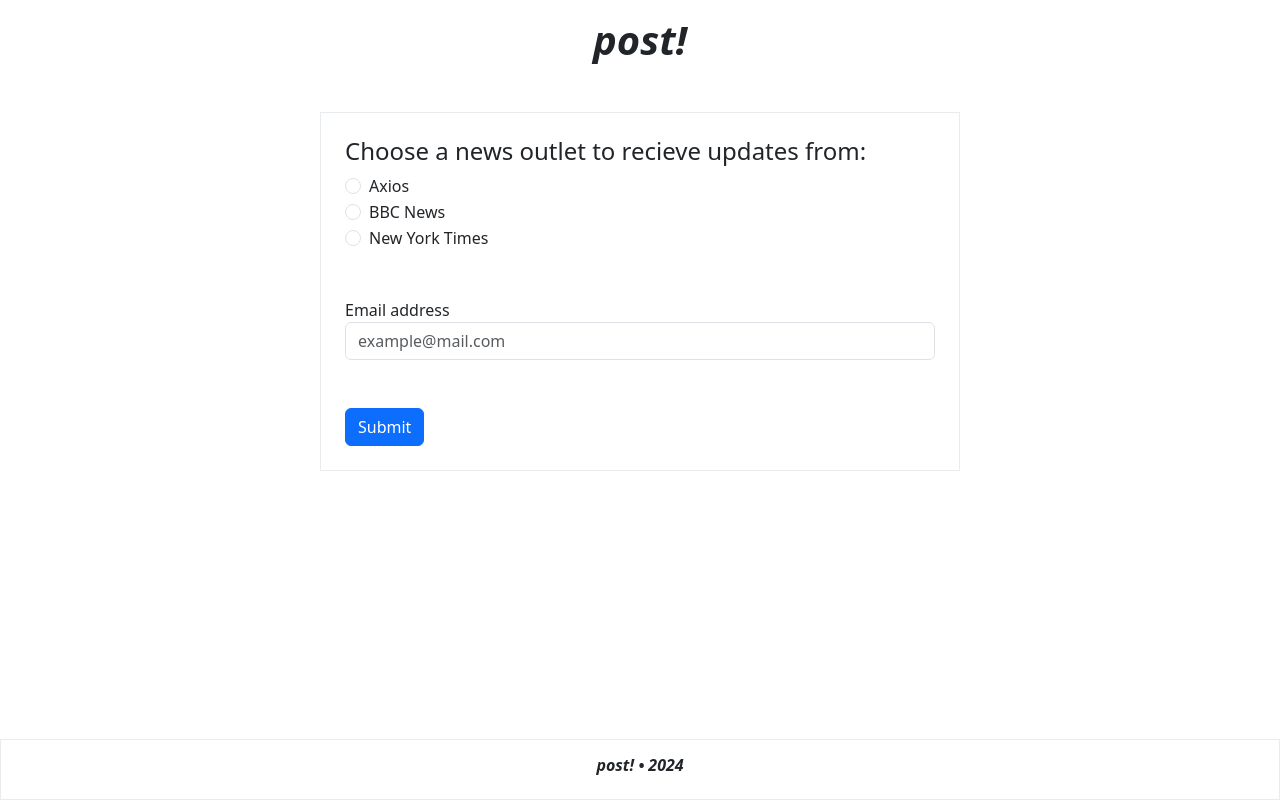
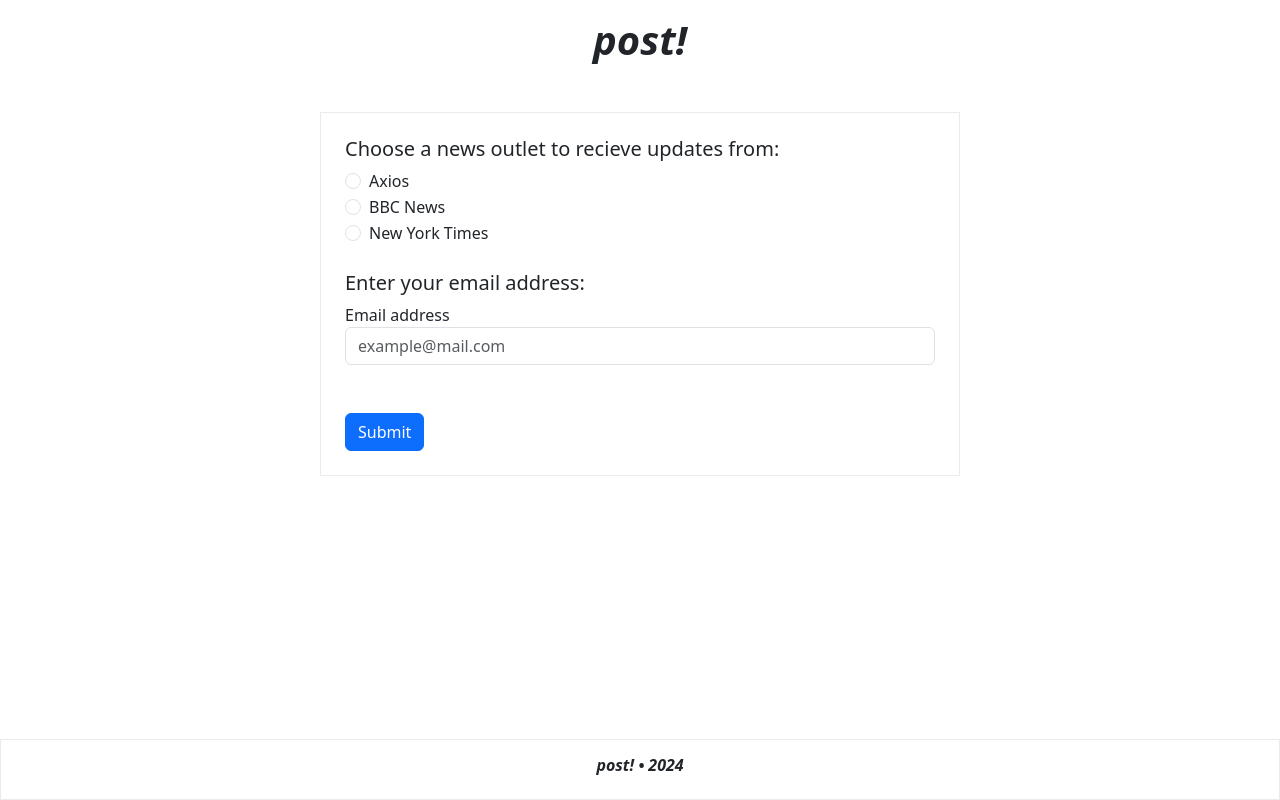
Before and after one commit to bchan9803/post, a React (Vite) app: page / in a window 1280 px wide. Built offline with nearby package versions, Linux system fonts and the light colour scheme.

Commit message:
Implemented form and integrated it with the Nodemailer API

```diff
--- a/src/components/EmailInputField.tsx
+++ /dev/null
@@ -1,21 +0,0 @@
-import { useState } from "react"
-
-const EmailInputField = () => {
-  const [email, setEmail] = useState("")
-
-  return (
-    <section className='mb-5'>
-      <label htmlFor="email-input-field">Email address</label>
-      <input
-        type="email"
-        className='form-control'
-        id='email-input-field'
-        placeholder='example@mail.com'
-        value={email}
-        onChange={(e) => setEmail(e.target.value)}
-      />
-    </section>
-  )
-}
-
-export default EmailInputField
--- a/src/components/NewsForm.tsx
+++ b/src/components/NewsForm.tsx
@@ -1,14 +1,107 @@
-const handleSubmit = () => {
-  alert('hi')
-}
+import { useState } from 'react'
 
-const NewsForm = ({ children }) => {
+const NewsForm = () => {
+  const [newsOutlet, setNewsOutlet] = useState('')
+  const [email, setEmail] = useState('')
+
+  const NewsOption = (props) => {
+    return (
+      <div className="form-check">
+        <input
+          type="radio"
+          className="form-check-input"
+          name='news-outlet'
+          id={props.newsOptionID}
+          value={props.newsOptionVal}
+          checked={props.isChecked}
+          onChange={(e) => setNewsOutlet(e.target.value)}
+        />
+        <label htmlFor={props.newsOptionID} className="form-check-label">{props.newsOptionLabel}</label>
+      </div>
+    )
+  }
+
+  const handleSubmit =  (e: Event) => {
+    // sends email details to nodemailer api in '/src/services/nodemailer api/ app.js'
+
+    // Plan
+    // 1. get form to submit by sending POST request to nodemailer api
+    // 2. then, add useState to append val to emailRecipient, emailSubject, emailText
+
+
+    console.log('handle submit triggered');
+    e.preventDefault()            // prevents page reloading
+
+    const testRecipient = email
+    const testSubject = newsOutlet
+    const text = 'Eiusmod laboris incididunt id incididunt consectetur ea veniam anim irure sint laboris quis.'
+
+    fetch("http://localhost:3000/api/email", {
+      method: "POST",
+      body: JSON.stringify({
+        emailRecipient: testRecipient,
+        emailSubject: testSubject,
+        emailText: text,
+      }),
+      headers: {
+        "Content-type": "application/json; charset=UTF-8"
+      }
+    })
+    .then((response) => response.json())
+    .then((json) => console.log(json));
+
+    // document.querySelector('.alert').style.display = 'block'
+  }
+
   return (
     <form
-      onSubmit={handleSubmit}
+      onSubmit ={handleSubmit}
       className=' border border-light-subtle my-0 mx-auto p-4 w-50'
     >
-      {children}
+      <h3 className='fs-5'>Choose a news outlet to recieve updates from: </h3>
+      {/* news outlet input field */}
+      {/* Axios */}
+      <NewsOption
+        newsOptionID='axios'
+        newsOptionLabel='Axios'
+        newsOptionVal='axios'
+        isChecked={newsOutlet === 'axios'}
+      />
+      {/* BBC News */}
+      <NewsOption
+        newsOptionID='bbc'
+        newsOptionLabel='BBC News'
+        newsOptionVal='bbc'
+        isChecked={newsOutlet === 'bbc'}
+      />
+      {/* New York Times */}
+      <NewsOption
+        newsOptionID='nyt'
+        newsOptionLabel='New York Times'
+        newsOptionVal='nyt'
+        isChecked={newsOutlet === 'nyt'}
+      />
+
+      <br />
+
+      <h3 className='fs-5'>Enter your email address:</h3>
+      {/* email input field */}
+      <section className='mb-5'>
+        <label htmlFor="email-input-field">Email address</label>
+        <input
+          type="email"
+          className='form-control'
+          id='email-input-field'
+          placeholder='example@mail.com'
+          value={email}
+          onChange={(e) => setEmail(e.target.value)}
+        />
+      </section>
+
+      {/* submit btn */}
+      <button type='submit' className='btn btn-primary'>
+        Submit
+      </button>
     </form>
   )
 }
--- a/src/components/NewsOutletInputField.tsx
+++ /dev/null
@@ -1,47 +0,0 @@
-// import { useState } from "react";
-
-const NewsOption = (props) => {
-  // const [newsOutlet, setNewsOutlet] = useState("")
-
-  return (
-    <div className="form-check">
-      <input
-        type="radio"
-        className="form-check-input"
-        name='news-outlet'
-        id={props.newsOptionID}
-        value={props.newsOptionVal}
-        // onChange={(e) => setNewsOutlet(e.target.value)}
-      />
-      <label htmlFor={props.newsOptionVal} className="form-check-label">{props.newsOptionLabel}</label>
-    </div>
-  )
-}
-
-const NewsOutletInputField = () => {
-
-  return (
-    <section className='mb-5'>
-      {/* Axios */}
-      <NewsOption
-        newsOptionID='axios'
-        newsOptionVal='axios'
-        newsOptionLabel='Axios'
-      />
-      {/* BBC News */}
-      <NewsOption
-        newsOptionID='bbc'
-        newsOptionVal='bbc'
-        newsOptionLabel='BBC News'
-      />
-      {/* New York Times */}
-      <NewsOption
-        newsOptionID='nyt'
-        newsOptionVal='nyt'
-        newsOptionLabel='New York Times'
-      />
-    </section>
-  )
-}
-
-export default NewsOutletInputField
--- a/src/pages/Home.tsx
+++ b/src/pages/Home.tsx
@@ -1,54 +1,8 @@
 import NewsForm from "../components/NewsForm"
-import NewsOutletInputField from "../components/NewsOutletInputField"
-import EmailInputField from "../components/EmailInputField"
-// import SubmitBtn from "../components/SubmitBtn"
-
-// Plan
-// 1. get form to submit by sending POST request to nodemailer api
-// 2. then, add useState to append val to emailRecipient, emailSubject, emailText
-
-
-const openAlert = () => {
-  // alert()
-
-  // sends email details to nodemailer api in '/src/services/nodemailer api/ app.js'
-  fetch("http://localhost:3000/api/email", {
-    method: "POST",
-    body: JSON.stringify({
-      emailRecipient: 'bchan9803@gmail.com',
-      emailSubject: 'mike',
-      emailText: 'pence',
-    }),
-    headers: {
-      "Content-type": "application/json; charset=UTF-8"
-    }
-  })
-  .then((response) => response.json())
-  .then((json) => console.log(json));
-
-
-
-  document.querySelector('.alert').style.display = 'block'
-}
-
 const Home = () => {
   return (
     <main>
-      <NewsForm>
-        <h3 className='fs-4'>Choose a news outlet to recieve updates from: </h3>
-        <NewsOutletInputField />
-        <EmailInputField />
-        {/* <SubmitBtn /> */}
-
-      <button
-        type='button'
-        className='btn btn-primary'
-        onClick={openAlert}
-      >
-        Submit
-      </button>
-
-      </NewsForm>
+      <NewsForm />
     </main>
   )
 }
```
Also changed, not shown: src/components/EmailTemplate.tsx (deleted, +0 -12 lines), src/components/SubmitBtn.tsx (deleted, +0 -14 lines), src/scripts/SendEmail.js (deleted, +0 -41 lines).
